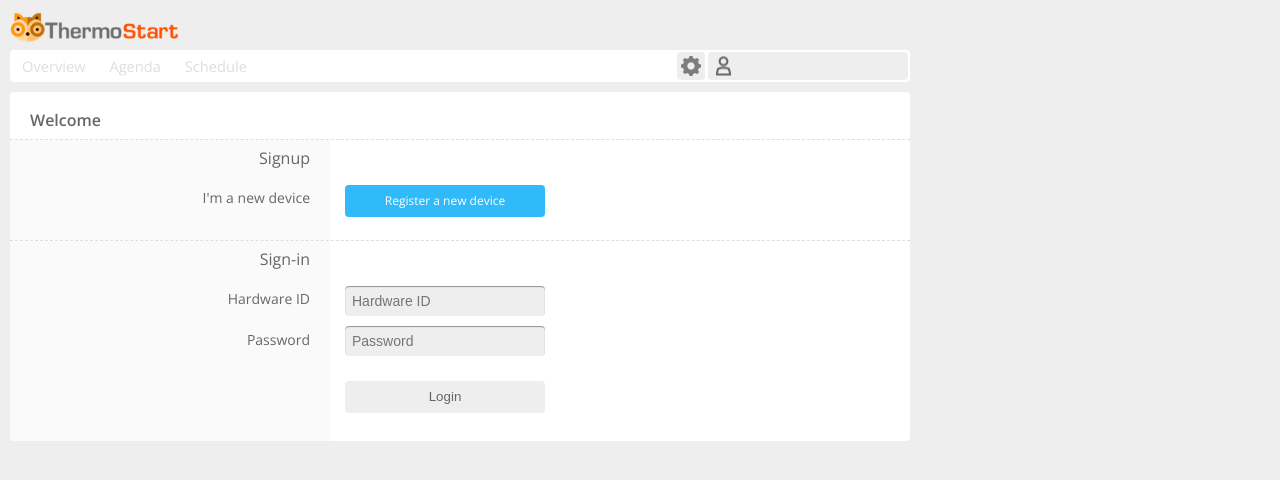
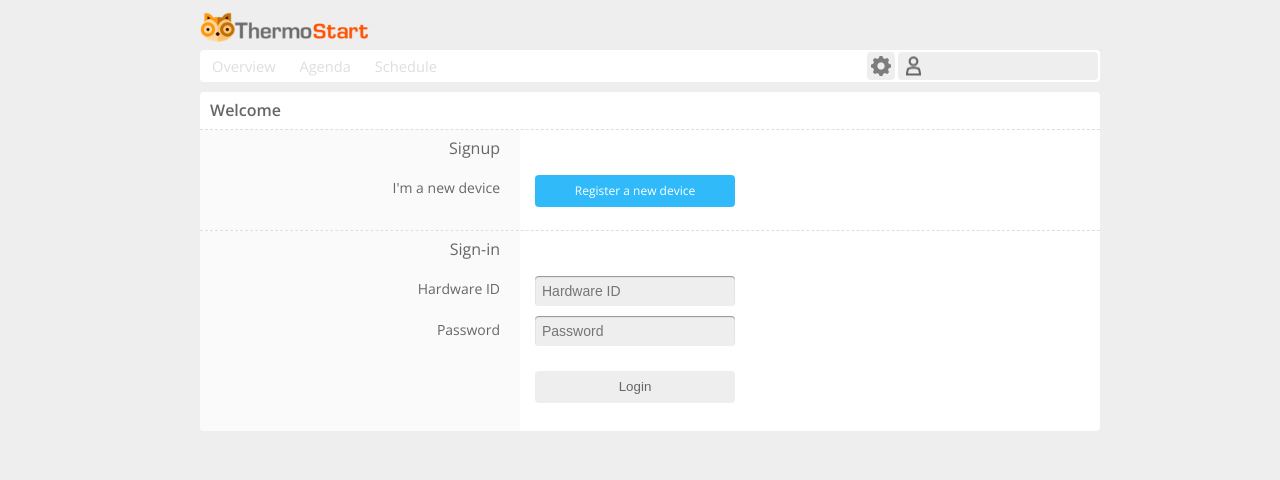
Before and after one commit to wichers/thermostart, a Flask app: page /login in a window 1280 px wide. Shown: the top 480 px of the page. Run offline with Flask 3, Linux system fonts and the light colour scheme; parts of the project's set-up code (start-up, migrations or seed data) failed here and were passed over; some libraries are stand-ins or nearby versions.

Commit message:
further layout fixes across board

```diff
--- a/services/web/thermostart/static/css/basic-layout.css
+++ b/services/web/thermostart/static/css/basic-layout.css
@@ -1,6 +1,6 @@
 #container {
   margin: auto;
-  width: 100%;
+  width: 900px;
 }
 
 #top-bar {
@@ -10,7 +10,7 @@
 
 #content {
   margin: 0 auto;
-  padding: 32px 10px 18px 10px;
+  padding: 17px 10px 18px 10px;
   /*position: relative;*/
 }
 
--- a/services/web/thermostart/static/css/general.css
+++ b/services/web/thermostart/static/css/general.css
@@ -52,9 +52,9 @@ h2 {
   font-weight: 600;
   font-size: 16px;
   padding-bottom: 10px;
-  padding-left: 20px;
+  padding-left: 10px;
   border-bottom: 1px dashed #dedede;
-  margin-top: 20px;
+  margin-top: 10px;
 }
 
 h3 {
@@ -209,9 +209,12 @@ small {
    -o-user-select: none;
    user-select: none;
    background-color: #ffffff;
-  -moz-border-radius: 4px;
+   -moz-border-radius: 4px;
    -webkit-border-radius: 4px;
-    border-radius: 4px;
+   border-radius: 4px;
+   position: absolute;
+   top: 0px;
+
 }
 
 .window-container {
@@ -721,7 +724,8 @@ button:hover, input[type="submit"]:hover {
 }
 #temperature-now-container {
    position: absolute;
-   left: 10px;
+   /*top: 15px;*/
+   /*left: 10px;*/
    width: 200px;
    height: 650px;
    -moz-box-sizing: border-box;
@@ -737,8 +741,9 @@ button:hover, input[type="submit"]:hover {
    border-radius: 4px;
 }
 #current-week-container {
-    left: 220px;
+    left: 210px;
     position: absolute;
     margin-bottom: 20px;
     width: 690px;
+    top: 0px;
 }
--- a/services/web/thermostart/static/css/navigation.css
+++ b/services/web/thermostart/static/css/navigation.css
@@ -13,6 +13,8 @@
 .navigation-standard-week #standard-week-container {
     display: block;
     width: 900px;
+    position: relative;
+    top: 15px;
 }
 
 .navigation-account #navigation-links a[href="/account"],
--- a/services/web/thermostart/static/css/page-exceptions.css
+++ b/services/web/thermostart/static/css/page-exceptions.css
@@ -5,6 +5,7 @@
 .exceptions-date-picker .ui-datepicker{
   width:13em;
   border:none;
+  position: relative;
 }
 
 .exceptions-date-picker .ui-datepicker-header{
@@ -23,6 +24,11 @@
 #exceptions-container .exceptions-programs .touch-controls button {
     margin: 5px 0;
     width: 150px;
+}
+
+#exceptions-container .schedule-stencil {
+    left: 15px;
+    position: absolute;
 }
 
 #exceptions-container .schedule-stencil-block-button {
--- a/services/web/thermostart/static/css/page-login.css
+++ b/services/web/thermostart/static/css/page-login.css
@@ -1,5 +1,17 @@
 #profile-container {
     height: 390px;
+}
+
+#authentication-container{
+    width: 900px;
+    position: relative;
+    top: 15px;
+}
+
+.register-container{
+    width: 900px;
+    position: relative;
+    top: 15px;
 }
 
 #login-container{
--- a/services/web/thermostart/static/css/page-standard-week.css
+++ b/services/web/thermostart/static/css/page-standard-week.css
@@ -21,6 +21,7 @@
 
 .program-container > h2:first-child {
     padding-left: 10px;
+    padding-top: 10px;
 }
 
 .program-container > h2:nth-of-type(2) {
@@ -36,6 +37,9 @@
    width: 150px;
 }
 
+.standard-week-container .standard-week-programs {
+   margin: 10px;
+}
 .standard-week-container {
    padding-left: 20px;
 }
--- a/services/web/thermostart/static/js/StandardWeek.js
+++ b/services/web/thermostart/static/js/StandardWeek.js
@@ -400,7 +400,7 @@ ts.initializeStandardWeek = function(thermostat, $scheduleContainer, $stencilCon
         var blockOffset = $block.offset();
         var dialogWidth = $dialogWindow.outerWidth();
         var dialogHeight = $dialogWindow.outerHeight();
-        var left = blockOffset.left - dialogWidth;
+        var left = blockOffset.left + dialogWidth / 2;
         var top = Math.max(Math.min(blockOffset.top, $(window).height() - dialogHeight - 50), 0);
         $dialogWindow.offset({ left: left, top: top });
     });
--- a/services/web/thermostart/templates/includes/overview-container.html
+++ b/services/web/thermostart/templates/includes/overview-container.html
@@ -3,7 +3,7 @@
 
         <div class="widget">
             <h3>Current program</h3>
-            <div class="left">
+            <div class="overview-icon">
                 <i id="program-icon" class="icon icon-clock"></i>
             </div>
             <div id="block-info" class="right">
@@ -19,7 +19,7 @@
 
         <div class="widget">
             <h3>Manual</h3>
-            <div class="left">
+            <div class="overview-icon">
                 <i id="adjust-temp-icon" class="icon icon-thermometer-minus icon-thermometer"></i>
             </div>
             <div id="adjust-temp-container" class="right min-temperature">
@@ -34,7 +34,7 @@
 
         <div class="widget">
             <h3>Program</h3>
-            <div class="left">
+            <div class="overview-icon">
                 <i class="icon icon-pause"></i>
             </div>
             <div id="pause-widget" class="right">
--- a/services/web/thermostart/templates/includes/standard-week-container.html
+++ b/services/web/thermostart/templates/includes/standard-week-container.html
@@ -1,7 +1,8 @@
 <div id="standard-week-container">
   <div id="temperature-now-container">
     <div class="program-container standard-week-programs">
-            <h2>Programs</h2>
+      <div>
+        <h3>Programs</h3>
         <div class="tip-text">
           <p>Customize your program via the edit menu<i class="icon icon-settings-small"></i></p>
           <p>Click and drag a program into your schedule<i class="icon icon-gripper-small"></i></p>
@@ -10,6 +11,7 @@
         <div class="touch-controls" style="display: none;">
           <button class="remove-button">Remove block</button>
           <button class="edit-button">Change block</button>
+        </div>
       </div>
     </div>
   </div>
--- a/services/web/thermostart/templates/login.html
+++ b/services/web/thermostart/templates/login.html
@@ -1,10 +1,10 @@
 {% extends "base.html" %}
 {% block content %}
-<div class="window-large">
-  <div class="window-container">
+<div id="authentication-container">
+  <div class="window-large">
+    <div class="window-container">
       <h2>Welcome</h2>
       <div class="widgets large">
-
           <div id="register-container" class="widget form">
               <div class="left">
                   <h5>Signup</h5>
@@ -56,7 +56,7 @@
                   </form>
               </div>
           </div>
-
+	</div>
       </div>
   </div>
 </div>
--- a/services/web/thermostart/templates/register.html
+++ b/services/web/thermostart/templates/register.html
@@ -1,6 +1,7 @@
 {% extends "base.html" %}
 {% block content %}
-<div class="window-large">
+<div class="register-container">
+ <div class="window-large">
   <div class="window-container">
     <h2>Registration</h2>
     <div class="widgets large">
@@ -107,5 +108,6 @@
       </div>
     </div>
   </div>
+ </div>
 </div>
 {% endblock content %}
```
Also changed, not shown: services/web/thermostart/static/css/page-overview.css (+13 -2 lines), services/web/thermostart/templates/includes/exceptions-container.html (+6 -2 lines). Lines whose indentation alone changed are shown as unchanged.
